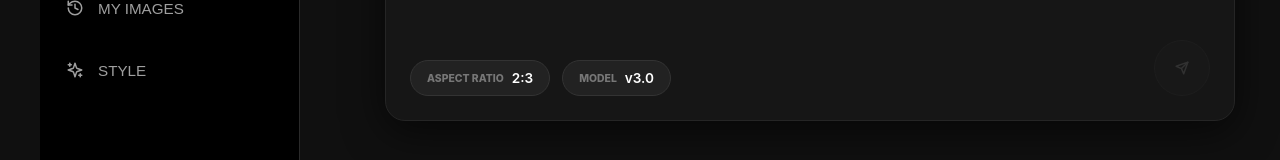
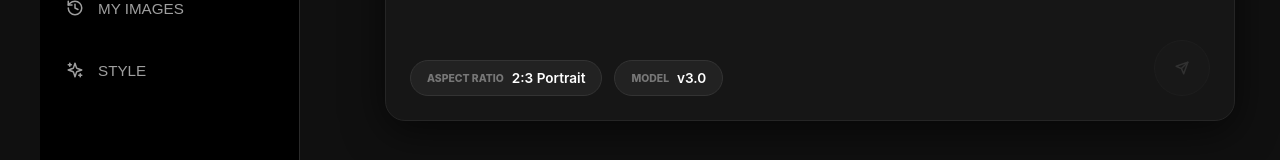
Before and after one commit to Chidera-M-C/titan-ultra-engine, a React (Vite) app: page / in a window 1280 px wide. Shown: the part 289-449 px from the top of the page. Built offline with nearby package versions, Linux system fonts and the light colour scheme.

Commit message:
Update PromptBox.jsx

```diff
--- a/src/components/PromptSection/PromptBox.jsx
+++ b/src/components/PromptSection/PromptBox.jsx
@@ -2,16 +2,26 @@ import React, { useEffect, useRef } from 'react';
 import { Send } from 'lucide-react';
 import './PromptBox.css';
 
+const aspectRatioOptions = [
+  { value: '1:1', label: '1:1 Square' },
+  { value: '2:3', label: '2:3 Portrait' },
+  { value: '3:4', label: '3:4 Portrait' },
+  { value: '16:9', label: '16:9 Landscape' },
+  { value: '9:16', label: '9:16 Vertical' },
+];
+
 export default function PromptBox({ prompt, setPrompt, aspectRatio, setAspectRatio, onGenerate, loading }) {
   const textareaRef = useRef(null);
 
-  // Auto-resize textarea logic
+  // Auto-resize textarea
   useEffect(() => {
     if (textareaRef.current) {
       textareaRef.current.style.height = 'auto';
-      textareaRef.current.style.height = textareaRef.current.scrollHeight + 'px';
+      textareaRef.current.style.height = `${textareaRef.current.scrollHeight}px`;
     }
   }, [prompt]);
+
+  const currentLabel = aspectRatioOptions.find(opt => opt.value === aspectRatio)?.label || aspectRatio;
 
   return (
     <div className="prompt-container">
@@ -29,37 +39,34 @@ export default function PromptBox({ prompt, setPrompt, aspectRatio, setAspectRat
           {/* ASPECT RATIO PILL */}
           <div className="tool-pill">
             <span className="pill-label">ASPECT RATIO</span>
-            <span className="pill-value">{aspectRatio}</span>
+            <span className="pill-value">{currentLabel}</span>
             <select
               value={aspectRatio}
               onChange={(e) => setAspectRatio(e.target.value)}
               className="hidden-select"
             >
-              <option value="2:3">2:3 Portrait</option>
-              <option value="1:1">1:1 Square</option>
-              <option value="16:9">16:9 Landscape</option>
+              {aspectRatioOptions.map((opt) => (
+                <option key={opt.value} value={opt.value}>
+                  {opt.label}
+                </option>
+              ))}
             </select>
           </div>
 
-          {/* MODEL PILL */}
+          {/* MODEL PILL (static for now) */}
           <div className="tool-pill">
             <span className="pill-label">MODEL</span>
             <span className="pill-value">v3.0</span>
           </div>
         </div>
 
-        {/* THE SEND BUTTON */}
+        {/* GENERATE BUTTON */}
         <button
           className="generate-fab"
           onClick={onGenerate}
-          disabled={!prompt.trim() || loading} // .trim() prevents spaces-only bypass
+          disabled={!prompt.trim() || loading}
         >
-          {loading ? (
-            <div className="spinner"></div>
-          ) : (
-            /* We leave out 'color' so the CSS :disabled state can change it */
-            <Send size={20} strokeWidth={2.5} />
-          )}
+          {loading ? <div className="spinner" /> : <Send size={24} strokeWidth={2.5} />}
         </button>
       </div>
     </div>
```
